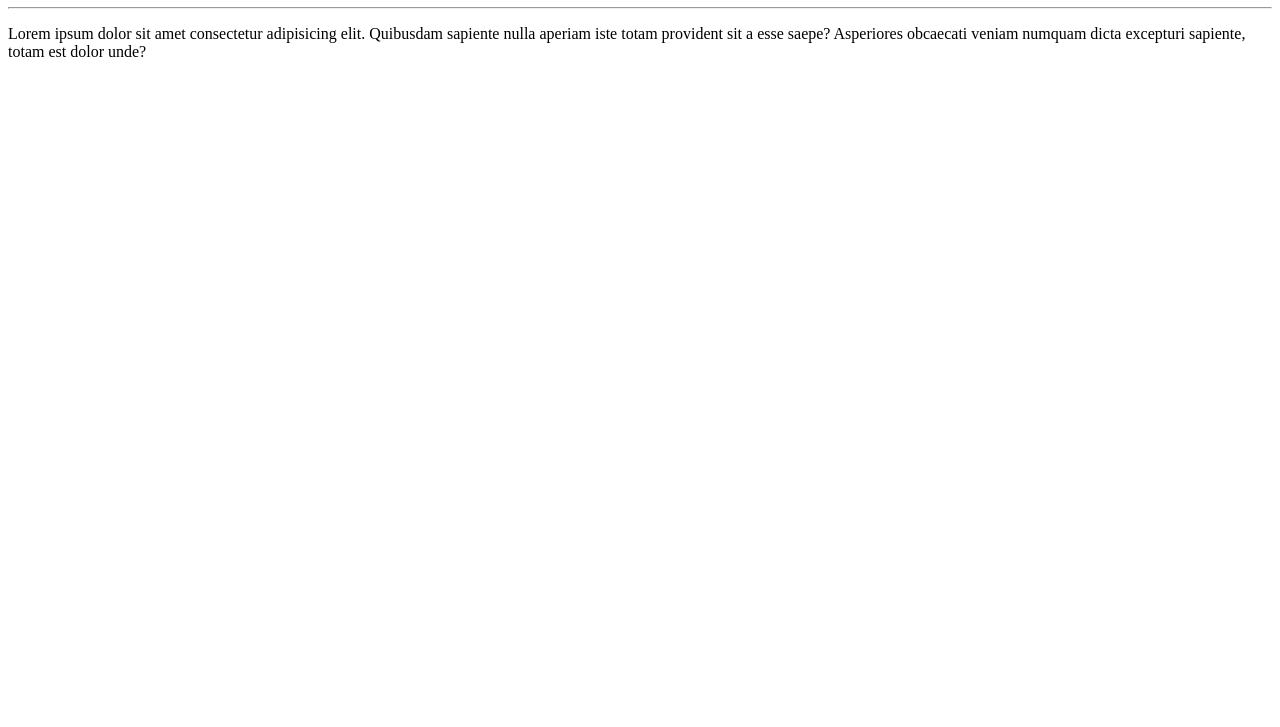
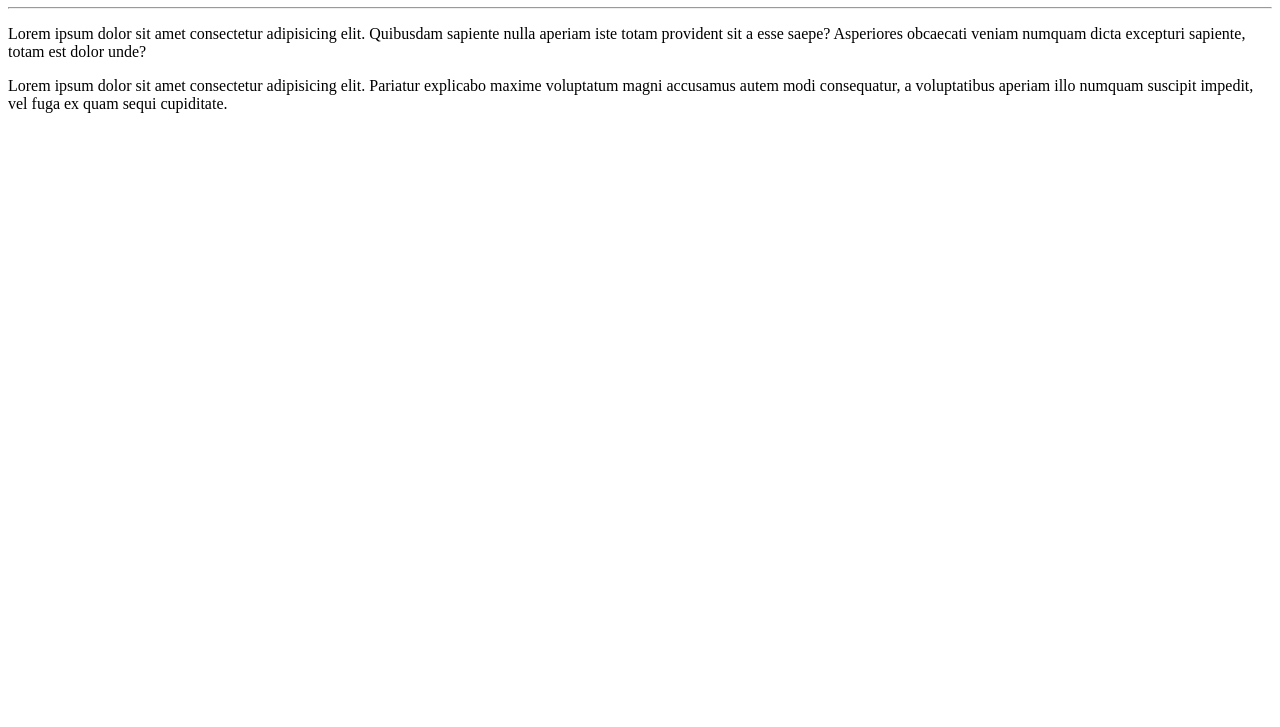
Before and after one commit to guilhermelopesmartins/Ola-Mundo, a plain HTML site: page site-exemplo/index.html in a window 1280 px wide. Shown: the part 73-800 px from the top of the page. Drawn offline with Linux system fonts and the light colour scheme.

Commit message:
Adicionei um paragrafo

```diff
--- a/site-exemplo/index.html
+++ b/site-exemplo/index.html
@@ -10,5 +10,6 @@
     <h1>Olá Mundo!</h1>
     <hr>
     <p>Lorem ipsum dolor sit amet consectetur adipisicing elit. Quibusdam sapiente nulla aperiam iste totam provident sit a esse saepe? Asperiores obcaecati veniam numquam dicta excepturi sapiente, totam est dolor unde?</p>
+    <p>Lorem ipsum dolor sit amet consectetur adipisicing elit. Pariatur explicabo maxime voluptatum magni accusamus autem modi consequatur, a voluptatibus aperiam illo numquam suscipit impedit, vel fuga ex quam sequi cupiditate.</p>
 </body>
 </html>
```
